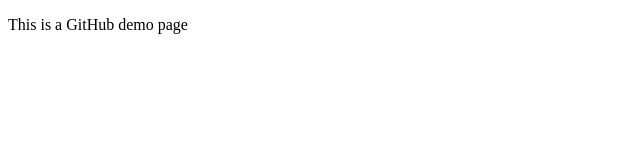
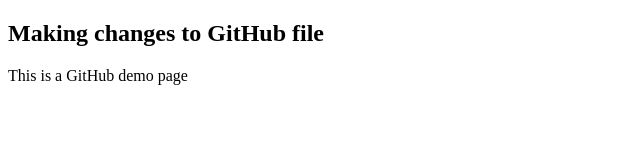
Before and after one commit to MarcinGonera1/GitAndGitHub, a plain HTML site: page index.html in a window 1280 px wide. Shown: the whole page, without its empty margins (0-640 px from the left). Drawn offline with Linux system fonts and the light colour scheme.

Commit message:
second commit

```diff
--- a/index.html
+++ b/index.html
@@ -9,7 +9,7 @@
 </head>
 
 <body>
-
+    <h2>Making changes to GitHub file</h2>
     <p>This is a GitHub demo page</p>
 
 
```
